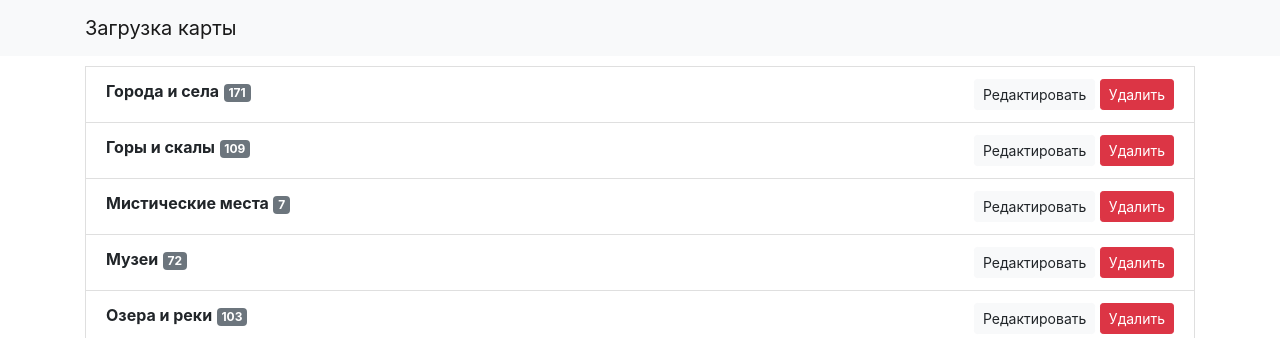
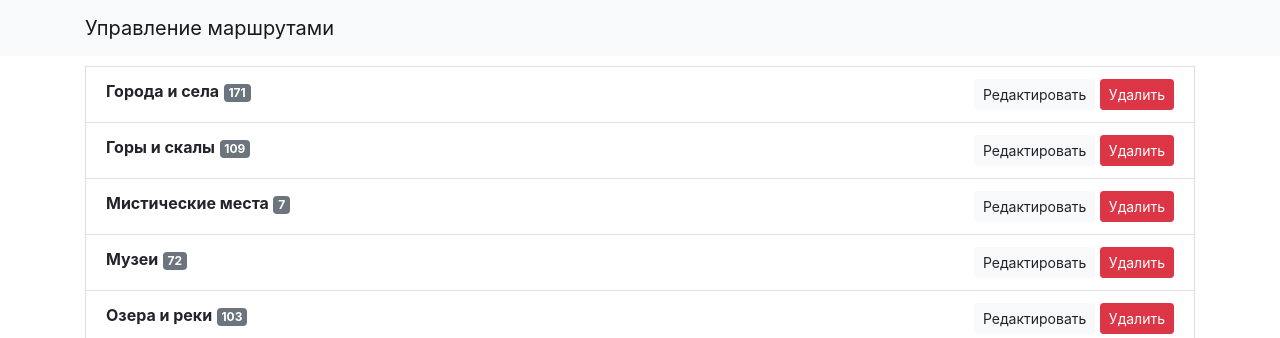
Before and after one commit to nashural/nashural-map-3, a PHP site: page /upload/index.php in a window 1280 px wide. Shown: the top 338 px of the page. Run offline with PHP 8.4, Linux system fonts and the light colour scheme; some libraries are stand-ins or nearby versions.

Commit message:
Change page name

```diff
--- a/public/upload/index.php
+++ b/public/upload/index.php
@@ -155,7 +155,7 @@
   <!-- Add your site or application content here -->
   <nav class="navbar navbar-expand-lg navbar-light bg-light">
     <div class="container">
-      <a class="navbar-brand" href="#">Загрузка карты</a>
+      <a class="navbar-brand" href="#">Управление маршрутами</a>
     </div>
   </nav>
   <div class="container">
```
